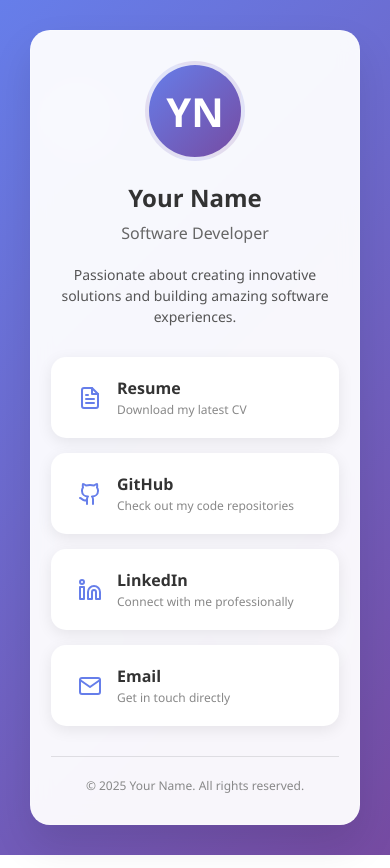
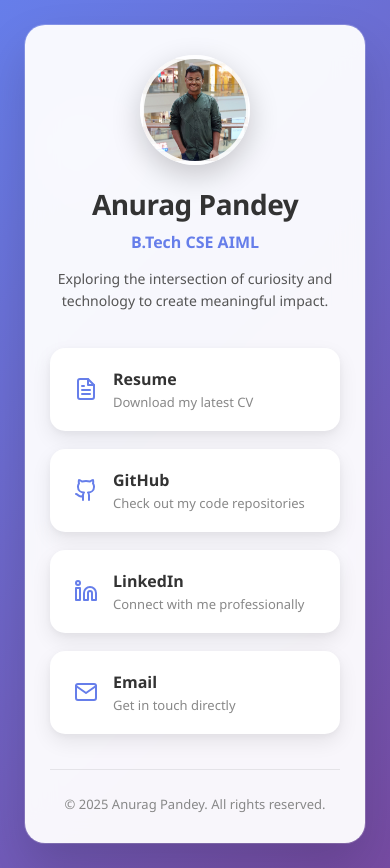
Before and after one commit to AnuragPandey19/MyLinkTree, a plain HTML site: page index.html in a window 390 px wide. Drawn offline with Linux system fonts and the light colour scheme.

Commit message:
second update

```diff
--- a/index.html
+++ b/index.html
@@ -3,7 +3,7 @@
 <head>
     <meta charset="UTF-8">
     <meta name="viewport" content="width=device-width, initial-scale=1.0">
-    <title>Your Name - Professional Links</title>
+    <title>Anurag Pandey - Professional Links</title>
     <style>
         * {
             margin: 0;
@@ -19,58 +19,116 @@
             align-items: center;
             justify-content: center;
             padding: 20px;
+            position: relative;
+            overflow-x: hidden;
+        }
+
+        /* Animated background elements */
+        .bg-element {
+            position: fixed;
+            border-radius: 50%;
+            background: rgba(255, 255, 255, 0.1);
+            animation: float 8s ease-in-out infinite;
+            pointer-events: none;
+            z-index: 1;
+        }
+
+        .bg-element:nth-child(1) {
+            width: 100px;
+            height: 100px;
+            top: 15%;
+            left: 10%;
+            animation-delay: 0s;
+        }
+
+        .bg-element:nth-child(2) {
+            width: 150px;
+            height: 150px;
+            top: 60%;
+            right: 15%;
+            animation-delay: 3s;
+        }
+
+        .bg-element:nth-child(3) {
+            width: 80px;
+            height: 80px;
+            bottom: 25%;
+            left: 15%;
+            animation-delay: 6s;
+        }
+
+        @keyframes float {
+            0%, 100% {
+                transform: translateY(0px) rotate(0deg) scale(1);
+                opacity: 0.6;
+            }
+            50% {
+                transform: translateY(-30px) rotate(180deg) scale(1.1);
+                opacity: 0.8;
+            }
         }
 
         .container {
             background: rgba(255, 255, 255, 0.95);
-            backdrop-filter: blur(10px);
-            border-radius: 20px;
-            padding: 40px 30px;
+            backdrop-filter: blur(15px);
+            border-radius: 25px;
+            padding: 40px 35px;
             width: 100%;
-            max-width: 400px;
+            max-width: 420px;
             text-align: center;
-            box-shadow: 0 20px 40px rgba(0, 0, 0, 0.1);
-            border: 1px solid rgba(255, 255, 255, 0.2);
+            box-shadow:
+                0 25px 50px rgba(0, 0, 0, 0.15),
+                0 0 0 1px rgba(255, 255, 255, 0.2);
+            position: relative;
+            z-index: 2;
+            transition: transform 0.3s ease;
         }
 
         .profile-section {
-            margin-bottom: 30px;
+            margin-bottom: 35px;
         }
 
         .profile-image {
-            width: 120px;
-            height: 120px;
+            width: 130px;
+            height: 130px;
             border-radius: 50%;
-            background: linear-gradient(135deg, #667eea, #764ba2);
-            display: flex;
-            align-items: center;
-            justify-content: center;
+            background-image: url("profile.jpg");
+            background-size: cover;
+            background-position: center;
+            background-repeat: no-repeat;
             margin: 0 auto 20px;
-            font-size: 48px;
-            color: white;
-            font-weight: bold;
-            border: 4px solid rgba(255, 255, 255, 0.8);
+            border: 4px solid rgba(255, 255, 255, 0.9);
+            box-shadow: 0 10px 30px rgba(0, 0, 0, 0.2);
+            transition: transform 0.3s ease, box-shadow 0.3s ease;
+            cursor: pointer;
+        }
+
+        .profile-image:hover {
+            transform: scale(1.05);
+            box-shadow: 0 15px 40px rgba(0, 0, 0, 0.3);
         }
 
         h1 {
             color: #333;
-            font-size: 28px;
+            font-size: 32px;
             margin-bottom: 8px;
-            font-weight: 600;
+            font-weight: 700;
+            letter-spacing: -0.5px;
         }
 
         .subtitle {
-            color: #666;
-            font-size: 16px;
-            margin-bottom: 20px;
+            color: #667eea;
+            font-size: 18px;
+            margin-bottom: 15px;
+            font-weight: 600;
         }
 
         .bio {
             color: #555;
-            font-size: 14px;
-            line-height: 1.5;
-            margin-bottom: 30px;
-            max-width: 300px;
+            font-size: 15px;
+            line-height: 1.6;
+            margin-bottom: 35px;
+            max-width: 320px;
             margin-left: auto;
             margin-right: auto;
         }
@@ -78,20 +136,22 @@
         .links-container {
             display: flex;
             flex-direction: column;
-            gap: 15px;
+            gap: 18px;
         }
 
         .link-item {
             display: flex;
             align-items: center;
             background: white;
-            border-radius: 15px;
-            padding: 18px 25px;
+            border-radius: 18px;
+            padding: 20px 28px;
             text-decoration: none;
             color: #333;
-            transition: all 0.3s ease;
+            transition: all 0.4s cubic-bezier(0.25, 0.46, 0.45, 0.94);
             border: 2px solid transparent;
-            box-shadow: 0 4px 15px rgba(0, 0, 0, 0.08);
+            box-shadow:
+                0 8px 20px rgba(0, 0, 0, 0.08),
+                0 2px 6px rgba(0, 0, 0, 0.04);
             position: relative;
             overflow: hidden;
         }
@@ -103,8 +163,11 @@
             left: -100%;
             width: 100%;
             height: 100%;
-            background: linear-gradient(90deg, transparent, rgba(102, 126, 234, 0.1), transparent);
-            transition: left 0.5s ease;
+            background: linear-gradient(90deg,
+                transparent,
+                rgba(102, 126, 234, 0.15),
+                transparent);
+            transition: left 0.6s ease;
         }
 
         .link-item:hover::before {
@@ -112,16 +175,27 @@
         }
 
         .link-item:hover {
-            transform: translateY(-3px);
-            box-shadow: 0 8px 25px rgba(0, 0, 0, 0.15);
+            transform: translateY(-5px) scale(1.02);
+            box-shadow:
+                0 15px 35px rgba(0, 0, 0, 0.15),
+                0 5px 15px rgba(102, 126, 234, 0.2);
             border-color: #667eea;
         }
 
+        .link-item:active {
+            transform: translateY(-2px) scale(0.98);
+        }
+
         .link-icon {
-            width: 24px;
-            height: 24px;
-            margin-right: 15px;
+            width: 28px;
+            height: 28px;
+            margin-right: 18px;
             flex-shrink: 0;
+            transition: transform 0.3s ease;
+        }
+
+        .link-item:hover .link-icon {
+            transform: scale(1.1) rotate(5deg);
         }
 
         .link-text {
@@ -130,77 +204,87 @@
         }
 
         .link-title {
-            font-weight: 600;
-            font-size: 16px;
-            margin-bottom: 2px;
+            font-weight: 700;
+            font-size: 17px;
+            margin-bottom: 3px;
+            color: #333;
         }
 
         .link-description {
-            font-size: 12px;
+            font-size: 13px;
             color: #888;
+            font-weight: 500;
         }
 
         .footer {
-            margin-top: 30px;
-            padding-top: 20px;
-            border-top: 1px solid rgba(0, 0, 0, 0.1);
+            margin-top: 35px;
+            padding-top: 25px;
+            border-top: 1px solid rgba(0, 0, 0, 0.08);
             color: #888;
-            font-size: 12px;
+            font-size: 13px;
+            font-weight: 500;
         }
 
+        /* Responsive Design */
         @media (max-width: 480px) {
+            body {
+                padding: 15px;
+            }
+
             .container {
-                padding: 30px 20px;
+                padding: 30px 25px;
                 margin: 10px;
+                border-radius: 20px;
+            }
+
+            .profile-image {
+                width: 110px;
+                height: 110px;
+                font-size: 42px;
+            }
+
+            h1 {
+                font-size: 28px;
+            }
+
+            .subtitle {
+                font-size: 16px;
+            }
+
+            .bio {
+                font-size: 14px;
+            }
+
+            .link-item {
+                padding: 18px 22px;
+                border-radius: 15px;
+            }
+
+            .link-icon {
+                width: 24px;
+                height: 24px;
+                margin-right: 15px;
+            }
+
+            .link-title {
+                font-size: 16px;
+            }
+        }
+
+        @media (max-width: 360px) {
+            .container {
+                padding: 25px 20px;
             }
 
             .profile-image {
                 width: 100px;
                 height: 100px;
-                font-size: 40px;
+                font-size: 38px;
             }
 
             h1 {
-                font-size: 24px;
+                font-size: 26px;
             }
-        }
-
-        /* Animated background elements */
-        .bg-element {
-            position: fixed;
-            border-radius: 50%;
-            background: rgba(255, 255, 255, 0.1);
-            animation: float 6s ease-in-out infinite;
-            pointer-events: none;
-        }
-
-        .bg-element:nth-child(1) {
-            width: 80px;
-            height: 80px;
-            top: 10%;
-            left: 10%;
-            animation-delay: 0s;
-        }
-
-        .bg-element:nth-child(2) {
-            width: 120px;
-            height: 120px;
-            top: 70%;
-            right: 10%;
-            animation-delay: 2s;
-        }
-
-        .bg-element:nth-child(3) {
-            width: 60px;
-            height: 60px;
-            bottom: 20%;
-            left: 20%;
-            animation-delay: 4s;
-        }
-
-        @keyframes float {
-            0%, 100% { transform: translateY(0px) rotate(0deg); }
-            50% { transform: translateY(-20px) rotate(180deg); }
         }
     </style>
 </head>
@@ -212,18 +296,16 @@
 
     <div class="container">
         <div class="profile-section">
-            <div class="profile-image">
-                YN
-            </div>
-            <h1>Your Name</h1>
-            <div class="subtitle">Software Developer</div>
+            <div class="profile-image"></div>
+            <h1>Anurag Pandey</h1>
+            <div class="subtitle">B.Tech CSE AIML</div>
             <div class="bio">
-                Passionate about creating innovative solutions and building amazing software experiences.
+                Exploring the intersection of curiosity and technology to create meaningful impact.
             </div>
         </div>
 
         <div class="links-container">
-            <a href="https://anuragpandey19.github.io/MyLinkTree/Anurag Pandey Resume.pdf" class="link-item" id="resume-link" target="_blank" rel="noopener noreferrer">
+            <a href="https://anuragpandey19.github.io/MyLinkTree/Anurag%20Pandey%20Resume.pdf" class="link-item" target="_blank" rel="noopener noreferrer">
                 <svg class="link-icon" viewBox="0 0 24 24" fill="none" xmlns="http://www.w3.org/2000/svg">
                     <path d="M14 2H6a2 2 0 0 0-2 2v16a2 2 0 0 0 2 2h12a2 2 0 0 0 2-2V8z" stroke="#667eea" stroke-width="2" stroke-linecap="round" stroke-linejoin="round"/>
                     <polyline points="14,2 14,8 20,8" stroke="#667eea" stroke-width="2" stroke-linecap="round" stroke-linejoin="round"/>
@@ -237,7 +319,7 @@
                 </div>
             </a>
 
-            <a href="https://github.com/AnuragPandey19" class="link-item" id="github-link" target="_blank" rel="noopener noreferrer">
+            <a href="https://github.com/AnuragPandey19" class="link-item" target="_blank" rel="noopener noreferrer">
                 <svg class="link-icon" viewBox="0 0 24 24" fill="none" xmlns="http://www.w3.org/2000/svg">
                     <path d="M15 22v-4a4.8 4.8 0 0 0-1-3.5c3 0 6-2 6-5.5.08-1.25-.27-2.48-1-3.5.28-1.15.28-2.35 0-3.5 0 0-1 0-3 1.5-2.64-.5-5.36-.5-8 0C6 2 5 2 5 2c-.3 1.15-.3 2.35 0 3.5A5.403 5.403 0 0 0 4 9c0 3.5 3 5.5 6 5.5-.39.49-.68 1.05-.85 1.65-.17.6-.22 1.23-.15 1.85v4" stroke="#667eea" stroke-width="2" stroke-linecap="round" stroke-linejoin="round"/>
                     <path d="M9 18c-4.51 2-5-2-7-2" stroke="#667eea" stroke-width="2" stroke-linecap="round" stroke-linejoin="round"/>
@@ -248,7 +330,7 @@
                 </div>
             </a>
 
-            <a href="https://www.linkedin.com/in/anurag-pandey-154259280" class="link-item" id="linkedin-link" target="_blank" rel="noopener noreferrer">
+            <a href="https://www.linkedin.com/in/anurag-pandey-154259280" class="link-item" target="_blank" rel="noopener noreferrer">
                 <svg class="link-icon" viewBox="0 0 24 24" fill="none" xmlns="http://www.w3.org/2000/svg">
                     <path d="M16 8a6 6 0 0 1 6 6v7h-4v-7a2 2 0 0 0-2-2 2 2 0 0 0-2 2v7h-4v-7a6 6 0 0 1 6-6z" stroke="#667eea" stroke-width="2" stroke-linecap="round" stroke-linejoin="round"/>
                     <rect x="2" y="9" width="4" height="12" stroke="#667eea" stroke-width="2" stroke-linecap="round" stroke-linejoin="round"/>
@@ -260,8 +342,7 @@
                 </div>
             </a>
 
-            <!-- Add Email Contact -->
-            <a href="mailto:anuragpandeygct@gmail.com" class="link-item" id="email-link">
+            <a href="mailto:anuragpandeygct@gmail.com" class="link-item">
                 <svg class="link-icon" viewBox="0 0 24 24" fill="none" xmlns="http://www.w3.org/2000/svg">
                     <path d="M4 4h16c1.1 0 2 .9 2 2v12c0 1.1-.9 2-2 2H4c-1.1 0-2-.9-2-2V6c0-1.1.9-2 2-2z" stroke="#667eea" stroke-width="2"/>
                     <polyline points="22,6 12,13 2,6" stroke="#667eea" stroke-width="2" stroke-linecap="round" stroke-linejoin="round"/>
@@ -274,36 +355,78 @@
         </div>
 
         <div class="footer">
-            © 2025 Your Name. All rights reserved.
+            © 2025 Anurag Pandey. All rights reserved.
         </div>
     </div>
 
     <script>
-        // Add click tracking and smooth animations
+        // Enhanced click animations
         document.querySelectorAll('.link-item').forEach(link => {
             link.addEventListener('click', function(e) {
-                // Add a subtle click animation
-                this.style.transform = 'scale(0.95)';
+                // Create ripple effect
+                const ripple = document.createElement('span');
+                const rect = this.getBoundingClientRect();
+                const size = Math.max(rect.width, rect.height);
+                const x = e.clientX - rect.left - size / 2;
+                const y = e.clientY - rect.top - size / 2;
+
+                ripple.style.width = ripple.style.height = size + 'px';
+                ripple.style.left = x + 'px';
+                ripple.style.top = y + 'px';
+                ripple.style.position = 'absolute';
+                ripple.style.borderRadius = '50%';
+                ripple.style.background = 'rgba(102, 126, 234, 0.3)';
+                ripple.style.transform = 'scale(0)';
+                ripple.style.animation = 'ripple 0.6s linear';
+                ripple.style.pointerEvents = 'none';
+
+                this.appendChild(ripple);
+
                 setTimeout(() => {
-                    this.style.transform = '';
-                }, 150);
+                    ripple.remove();
+                }, 600);
             });
         });
 
-        // Add some interactive effects
+        // Add ripple keyframes
+        const style = document.createElement('style');
+        style.textContent = `
+            @keyframes ripple {
+                to {
+                    transform: scale(2);
+                    opacity: 0;
+                }
+            }
+        `;
+        document.head.appendChild(style);
+
+        // Subtle 3D tilt effect
         const container = document.querySelector('.container');
-        document.addEventListener('mousemove', (e) => {
-            const { clientX, clientY } = e;
-            const { innerWidth, innerHeight } = window;
+        let isHovering = false;
 
-            const xPercent = (clientX / innerWidth - 0.5) * 2;
-            const yPercent = (clientY / innerHeight - 0.5) * 2;
-
-            container.style.transform = `perspective(1000px) rotateY(${xPercent * 2}deg) rotateX(${-yPercent * 2}deg)`;
+        container.addEventListener('mouseenter', () => {
+            isHovering = true;
         });
 
-        document.addEventListener('mouseleave', () => {
+        container.addEventListener('mouseleave', () => {
+            isHovering = false;
             container.style.transform = '';
+        });
+
+        document.addEventListener('mousemove', (e) => {
+            if (!isHovering) return;
+
+            const rect = container.getBoundingClientRect();
+            const centerX = rect.left + rect.width / 2;
+            const centerY = rect.top + rect.height / 2;
+
+            const deltaX = (e.clientX - centerX) / rect.width;
+            const deltaY = (e.clientY - centerY) / rect.height;
+
+            const rotateY = deltaX * 8;
+            const rotateX = -deltaY * 8;
+
+            container.style.transform = `perspective(1000px) rotateY(${rotateY}deg) rotateX(${rotateX}deg) translateZ(10px)`;
         });
     </script>
 </body>
```
Also changed, not shown: profile.jpg (added).
